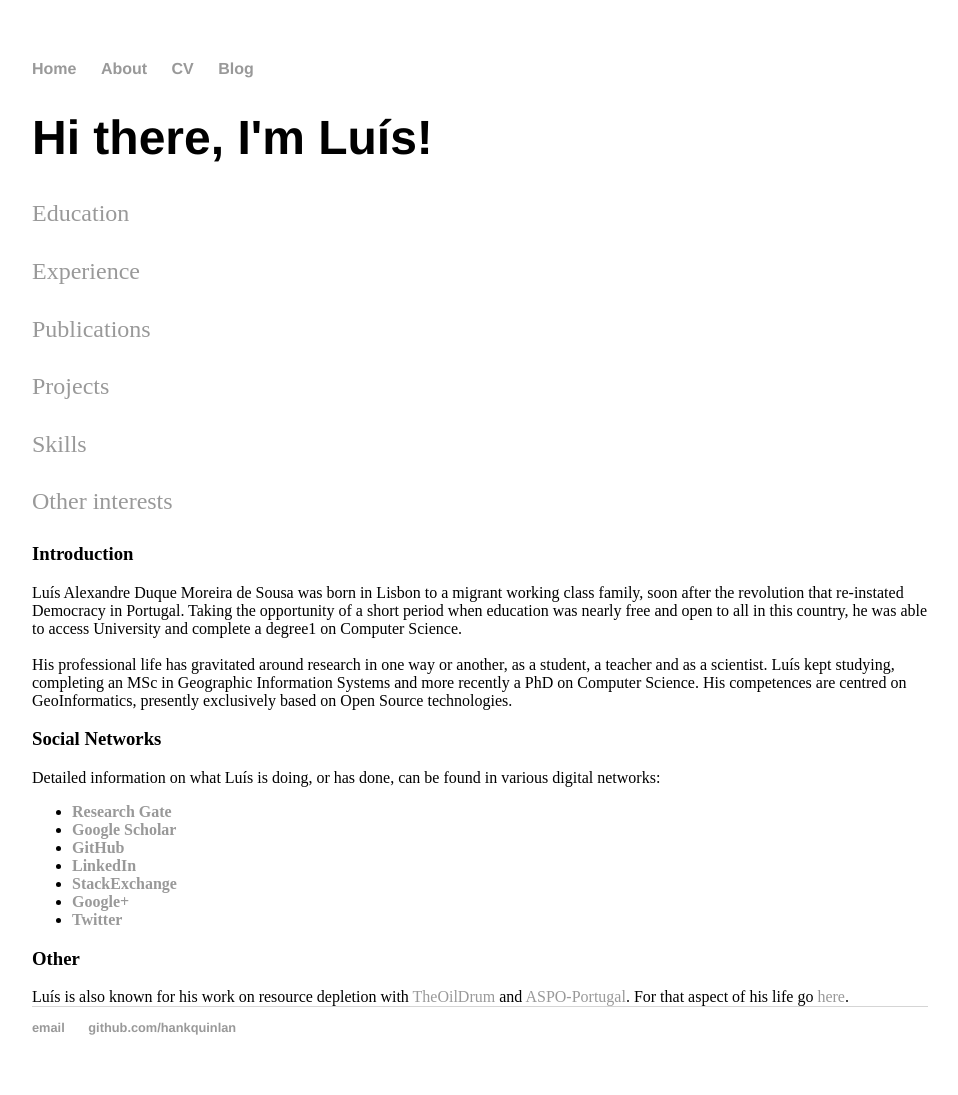
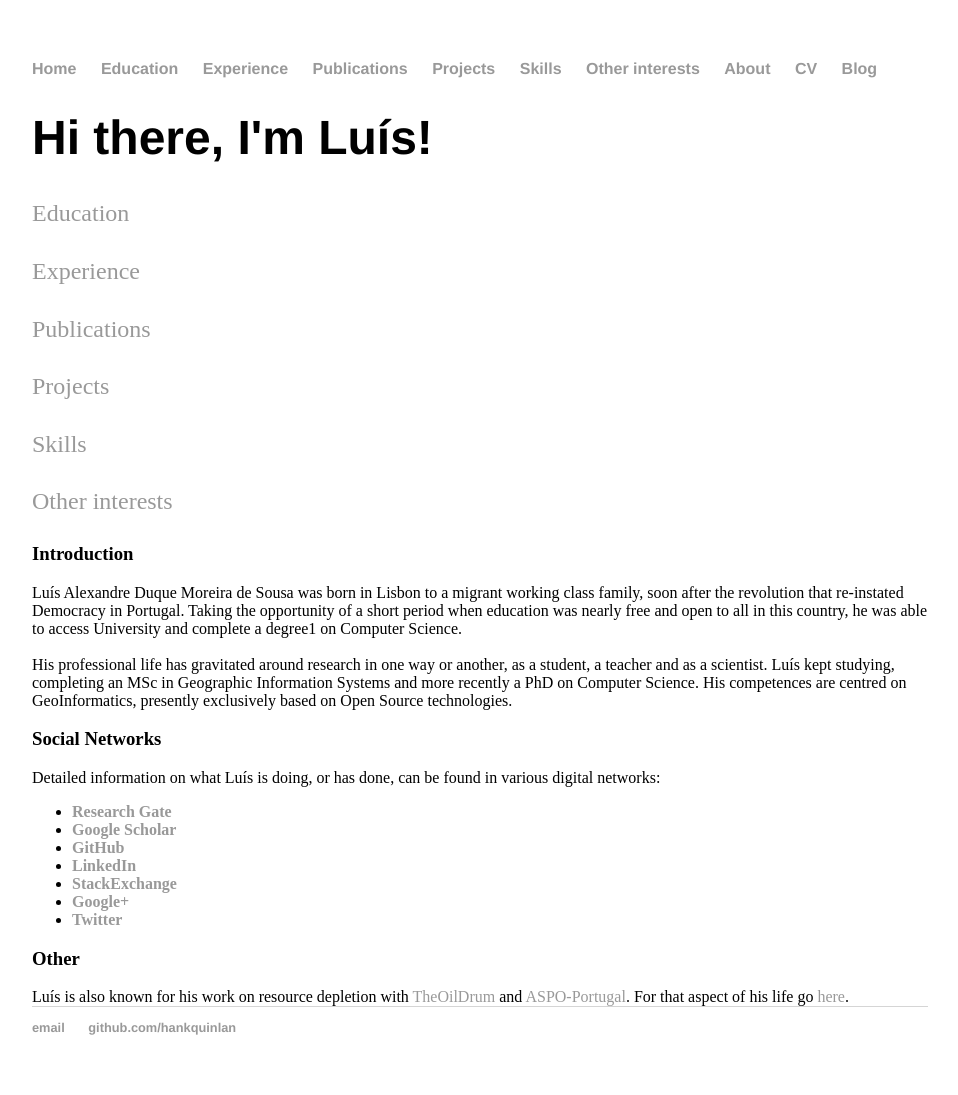
Before and after one commit to ldesousa/ldesousa.github.io, a Jekyll site: the page built from index.html, in a window 1280 px wide. Shown: the whole page, without its empty margins (160-1118 px from the left). Built offline with Jekyll 4.4.1, drawn with Linux system fonts in a browser that asks for light colours.

Commit message:
Added top bar navigation

```diff
--- a/_layouts/default.html
+++ b/_layouts/default.html
@@ -12,6 +12,12 @@
     <nav>
 <ul>
 <li><a href="/">Home</a></li>
+<li><a href="/education">Education</a></li>
+<li><a href="/experience">Experience</a></li>
+<li><a href="/publications">Publications</a></li>
+<li><a href="/projects">Projects</a></li>
+<li><a href="/skills">Skills</a></li>
+<li><a href="/other">Other interests</a></li>
 <li><a href="/about">About</a></li>
 <li><a href="/cv">CV</a></li>
 <li><a href="/blog">Blog</a></li>
```
